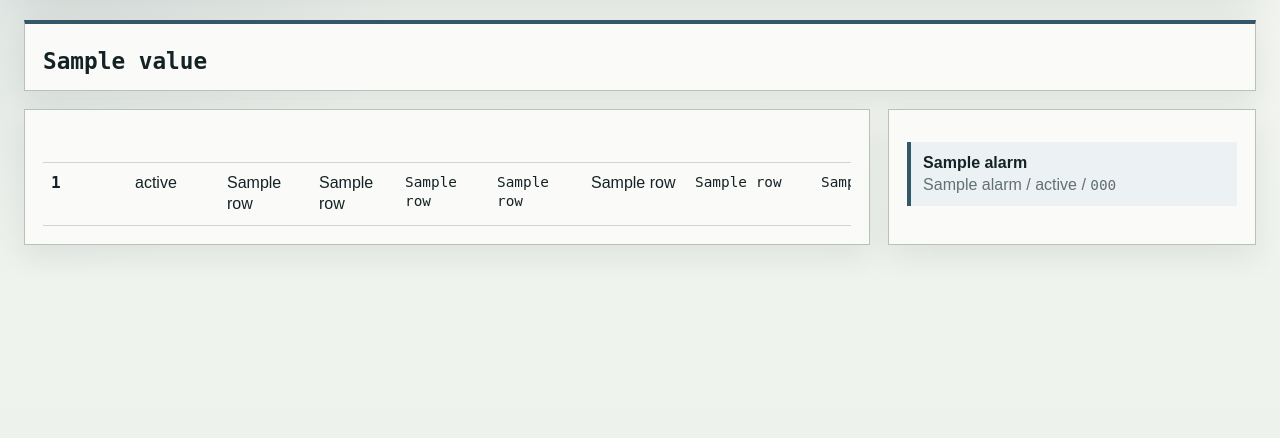
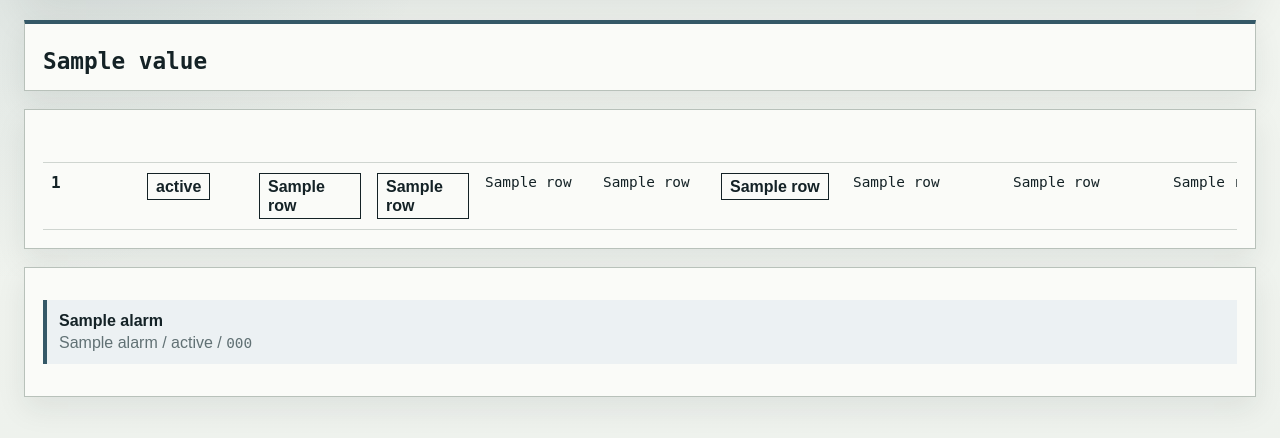
Before and after one commit to stoertebeker/scada-honeypot, a Python web app: template src/honeypot/hmi_web/templates/inverters.html in a window 1280 px wide. Shown: the part 165-603 px from the top of the page. Run offline with Jinja, Linux system fonts and the light colour scheme; the template is opened without the code that fills it: most values are stand-ins (such as "Sample title", 1, 10 or a date in 2020).

Commit message:
Fix inverter fleet layout

```diff
--- a/src/honeypot/hmi_web/templates/inverters.html
+++ b/src/honeypot/hmi_web/templates/inverters.html
@@ -145,7 +145,7 @@
     .layout {
       display: grid;
       gap: 18px;
-      grid-template-columns: minmax(0, 2.3fr) minmax(300px, 1fr);
+      grid-template-columns: 1fr;
     }
 
     .panel {
@@ -164,6 +164,7 @@
       width: 100%;
       overflow-x: auto;
       -webkit-overflow-scrolling: touch;
+      scrollbar-gutter: stable;
     }
 
     table {
@@ -172,7 +173,7 @@
     }
 
     .inverter-table {
-      min-width: 1040px;
+      min-width: 1360px;
       table-layout: fixed;
     }
 
@@ -182,7 +183,8 @@
       text-align: left;
       border-bottom: 1px solid rgba(184, 193, 186, 0.65);
       vertical-align: top;
-      overflow-wrap: anywhere;
+      overflow-wrap: normal;
+      word-break: normal;
       line-height: 1.3;
     }
 
@@ -196,22 +198,41 @@
     td.code {
       font-family: "IBM Plex Mono", "Cascadia Mono", monospace;
       font-weight: 700;
+      white-space: nowrap;
     }
 
     .mono {
       white-space: normal;
       font-size: 0.9rem;
+      overflow-wrap: anywhere;
     }
 
-    .col-block { width: 84px; }
-    .col-state { width: 92px; }
-    .col-quality { width: 86px; }
-    .col-power { width: 92px; }
-    .col-availability { width: 94px; }
-    .col-isolator { width: 104px; }
-    .col-bus { width: 126px; }
-    .col-temperature { width: 116px; }
-    .col-alarms { width: 76px; }
+    .state-chip {
+      display: inline-flex;
+      max-width: 100%;
+      align-items: center;
+      padding: 3px 8px;
+      border: 1px solid currentColor;
+      background: rgba(250, 251, 248, 0.72);
+      font-weight: 700;
+      line-height: 1.2;
+      white-space: normal;
+    }
+
+    .col-block { width: 96px; }
+    .col-state { width: 112px; }
+    .col-comm { width: 118px; }
+    .col-quality { width: 108px; }
+    .col-power { width: 118px; }
+    .col-availability { width: 118px; }
+    .col-isolator { width: 132px; }
+    .col-bus { width: 160px; }
+    .col-temperature { width: 142px; }
+    .col-alarms { width: 106px; }
+
+    .secondary-heading {
+      margin-top: 18px;
+    }
 
     .tone-good { color: var(--good); }
     .tone-warn { color: var(--warn); }
@@ -262,7 +283,7 @@
       }
 
       .inverter-table {
-        min-width: 820px;
+        min-width: 920px;
       }
 
       th:nth-child(8),
@@ -312,7 +333,7 @@
           <colgroup>
             <col class="col-block">
             <col class="col-state">
-            <col class="col-state">
+            <col class="col-comm">
             <col class="col-quality">
             <col class="col-power">
             <col class="col-availability">
@@ -341,12 +362,12 @@
             {% for row in page.rows %}
             <tr class="tone-{{ row.tone }}">
               <td class="code">{{ row.asset_id }}</td>
-              <td>{{ row.status_label }}</td>
-              <td>{{ row.communication_label }}</td>
-              <td>{{ row.quality_label }}</td>
+              <td><span class="state-chip">{{ row.status_label }}</span></td>
+              <td><span class="state-chip">{{ row.communication_label }}</span></td>
+              <td><span class="state-chip">{{ row.quality_label }}</span></td>
               <td class="mono">{{ row.power_label }}</td>
               <td class="mono">{{ row.availability_label }}</td>
-              <td>{{ row.dc_disconnect_label }}</td>
+              <td><span class="state-chip">{{ row.dc_disconnect_label }}</span></td>
               <td class="mono">{{ row.dc_label }}</td>
               <td class="mono">{{ row.ac_label }}</td>
               <td class="mono">{{ row.temperature_label }}</td>
@@ -373,7 +394,7 @@
         <p class="empty">{{ t("alarm.none") }}</p>
         {% endif %}
 
-        <h2 style="margin-top: 18px;">{{ t("section.inverters.title") }}</h2>
+        <h2 class="secondary-heading">{{ t("section.inverters.title") }}</h2>
         <p class="copy">{{ t("page.inverters.subtitle") }}</p>
       </section>
     </main>
```
Also changed, not shown: docs/hmi-concept.md (+7 -0 lines), resources/backend_versions.json (+16 -0 lines), tests/e2e/test_hmi_service_playwright.py (+57 -0 lines), tests/integration/test_hmi_web_overview.py (+1 -0 lines), tests/integration/test_ops_web.py (+2 -0 lines).
